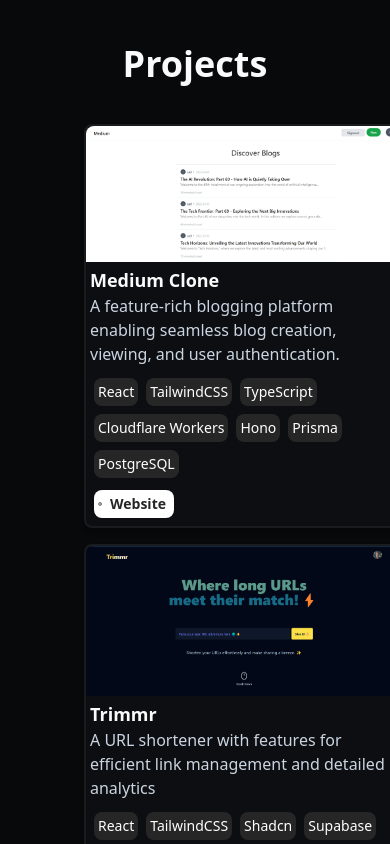
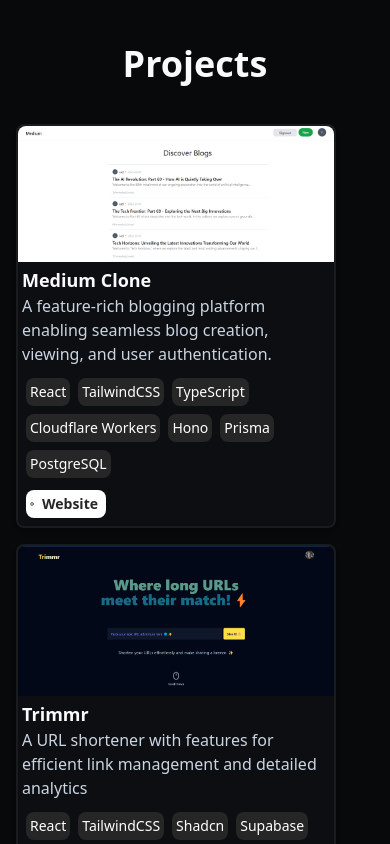
Before and after one commit to PankajKumardev/portfolio-frontend, a React (Vite) app: page / in a window 390 px wide. Shown: the part 1720-2564 px from the top of the page. Built offline with nearby package versions, Linux system fonts and the light colour scheme.

Commit message:
Update Project.jsx

```diff
--- a/src/pages/Project.jsx
+++ b/src/pages/Project.jsx
@@ -11,7 +11,7 @@
             <div className=" mt-36">
             <h1 className="flex justify-center text-4xl font-bold mb-4 ">Projects</h1>
             </div>
-           <div className="flex flex-col sm:flex-row md:flex-row  lg:flex-row mt-10 ml-[68px] sm:mr-[68px]justify-center ">
+           <div className="flex flex-col sm:flex-row md:flex-row  lg:flex-row mt-10 md:ml-[68px] sm:ml-[68px] lg:ml-[68px] sm:mr-[68px]justify-center ">
 
             <ProjectCard
             img = {Medium}
```
